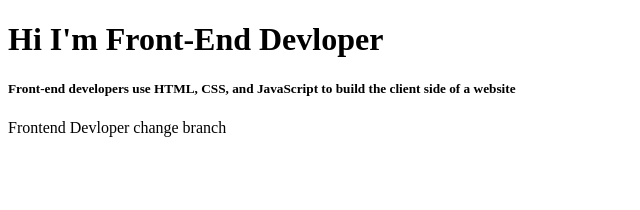
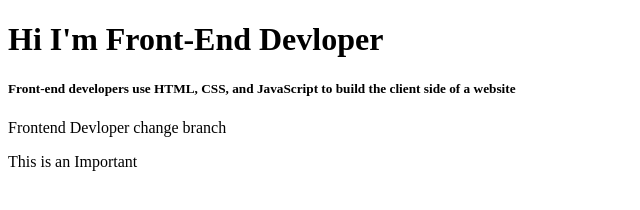
Before and after one commit to Prasanthgunasekaran/samplerep, a plain HTML site: page index.html in a window 1280 px wide. Shown: the whole page, without its empty margins (0-640 px from the left). Drawn offline with Linux system fonts and the light colour scheme.

Commit message:
!fix: some change p

```diff
--- a/index.html
+++ b/index.html
@@ -12,6 +12,7 @@
         <h1>Hi I'm Front-End Devloper</h1>
         <h5>Front-end developers use HTML, CSS, and JavaScript to build the client side of a website</h5>
         <p>Frontend Devloper change branch</p>
+        <p>This is an Important</p>
     </div>
 </body>
 
```
